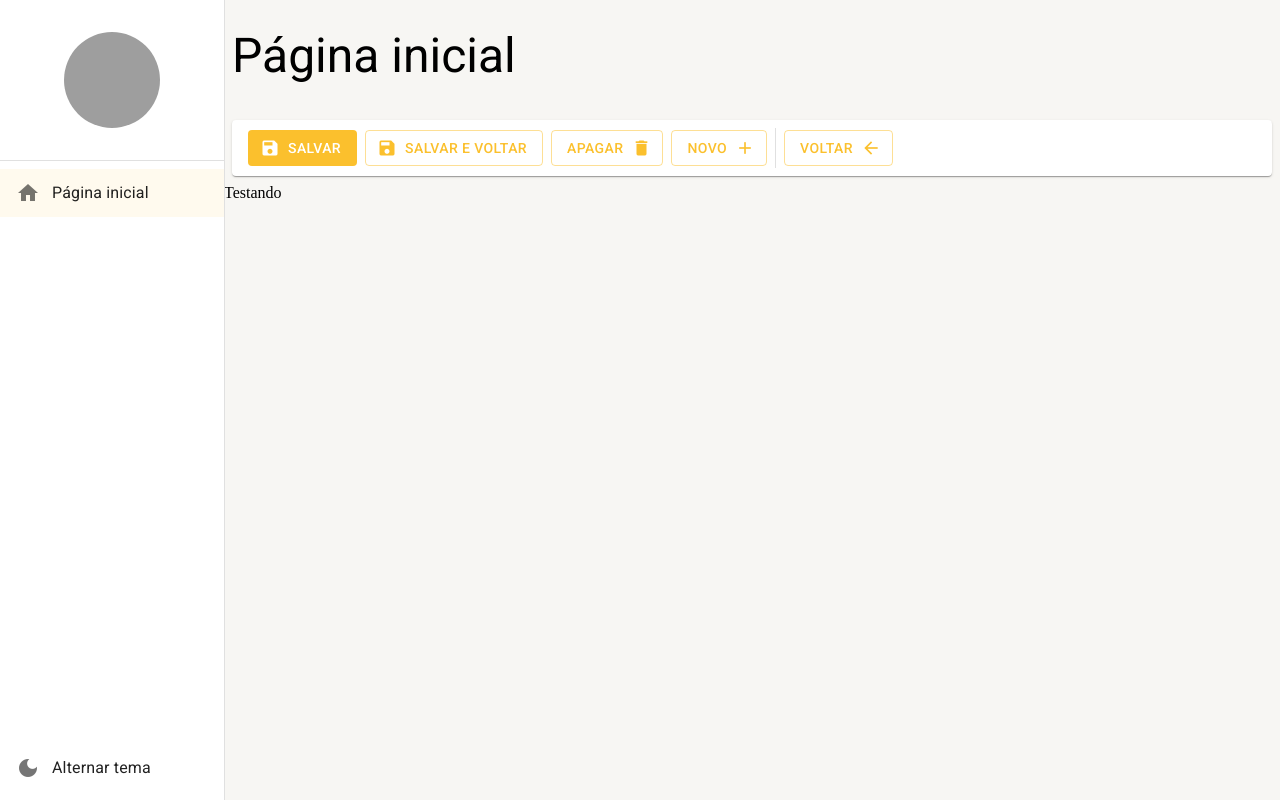
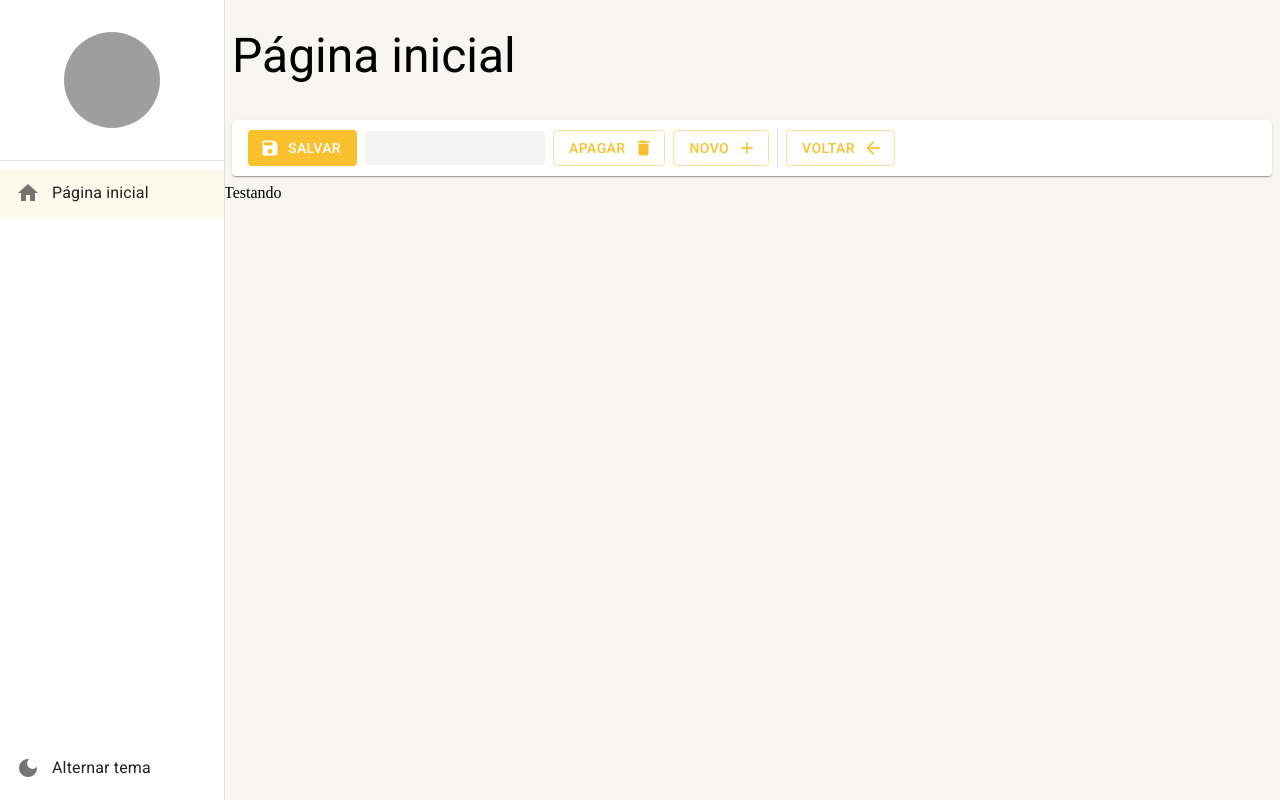
Before and after one commit to leandrorf/curso-react-materialui5-typescript, a React (Create React App) app in the folder youtube-curso-react-materialui-typescript/: page /pagina-inicial in a window 1280 px wide. Built offline with nearby package versions, Linux system fonts and the light colour scheme; grey boxes are pictures that could not be loaded.

Commit message:
Adicionado barra de ferramentas

```diff
--- a/youtube-curso-react-materialui-typescript/src/pages/dashboard/Dashboard.tsx
+++ b/youtube-curso-react-materialui-typescript/src/pages/dashboard/Dashboard.tsx
@@ -8,7 +8,8 @@ export const Dashboard = () => {
             titulo="Página inicial"
             barraDeFerramentas={(
                 <FerramentasDeDetalhe
-                    mostrarBotaoSalvarEVoltar
+                    mostrarBotaoSalvarEFechar
+                    mostrarBotaoSalvarEVoltarCarregando
                 />
             )}
         >
--- a/youtube-curso-react-materialui-typescript/src/shared/components/ferramentas-de-detalhe/FerramentasDeDetalhe.tsx
+++ b/youtube-curso-react-materialui-typescript/src/shared/components/ferramentas-de-detalhe/FerramentasDeDetalhe.tsx
@@ -1,4 +1,4 @@
-import { Box, Button, Divider, Icon, Paper, useTheme } from "@mui/material";
+import { Box, Button, Divider, Icon, Paper, Skeleton, useTheme } from "@mui/material";
 
 interface IFerramentasDeDetalheProps {
     textoBotaoNovo?: string;
@@ -6,8 +6,14 @@ interface IFerramentasDeDetalheProps {
     mostrarBotaoNovo?: boolean;
     mostrarBotaoVoltar?: boolean;
     mostrarBotaoApagar?: boolean;
-    mostrarBotaoSalvar?: boolean;
+    mostrarBotaoSalvarEFechar?: boolean;
     mostrarBotaoSalvarEVoltar?: boolean;
+
+    mostrarBotaoNovoCarregando?: boolean;
+    mostrarBotaoVoltarCarregando?: boolean;
+    mostrarBotaoApagarCarregando?: boolean;
+    mostrarBotaoSalvarEFecharCarregando?: boolean;
+    mostrarBotaoSalvarEVoltarCarregando?: boolean;
 
     aoClicarEmNovo?: () => void;
     aoClicarEmVoltar?: () => void;
@@ -22,8 +28,14 @@ export const FerramentasDeDetalhe: React.FC<IFerramentasDeDetalheProps> = ({
     mostrarBotaoNovo = true,
     mostrarBotaoVoltar = true,
     mostrarBotaoApagar = true,
-    mostrarBotaoSalvar = true,
+    mostrarBotaoSalvarEFechar = true,
     mostrarBotaoSalvarEVoltar = false,
+
+    mostrarBotaoNovoCarregando = false,
+    mostrarBotaoVoltarCarregando = false,
+    mostrarBotaoApagarCarregando = false,
+    mostrarBotaoSalvarEFecharCarregando = false,
+    mostrarBotaoSalvarEVoltarCarregando = false,
 
     aoClicarEmNovo,
     aoClicarEmVoltar,
@@ -46,7 +58,7 @@ export const FerramentasDeDetalhe: React.FC<IFerramentasDeDetalheProps> = ({
                 alignItems: 'center'
             }}
         >
-            {mostrarBotaoSalvar && (
+            {(mostrarBotaoSalvarEFechar && !mostrarBotaoSalvarEFecharCarregando) && (
                 <Button
                     color="primary"
                     disableElevation
@@ -58,7 +70,11 @@ export const FerramentasDeDetalhe: React.FC<IFerramentasDeDetalheProps> = ({
                 </Button>
             )}
 
-            {mostrarBotaoSalvarEVoltar && (
+            {mostrarBotaoSalvarEFecharCarregando && (
+                <Skeleton variant="rectangular" width={110} height={34} />
+            )}
+
+            {(mostrarBotaoSalvarEVoltar && !mostrarBotaoSalvarEVoltarCarregando) && (
                 <Button
                     color="primary"
                     disableElevation
@@ -70,7 +86,11 @@ export const FerramentasDeDetalhe: React.FC<IFerramentasDeDetalheProps> = ({
                 </Button>
             )}
 
-            {mostrarBotaoApagar && (
+            {mostrarBotaoSalvarEVoltarCarregando && (
+                <Skeleton variant="rectangular" width={180} height={34} />
+            )}
+
+            {(mostrarBotaoApagar && !mostrarBotaoApagarCarregando) && (
                 <Button
                     color="primary"
                     disableElevation
@@ -82,7 +102,11 @@ export const FerramentasDeDetalhe: React.FC<IFerramentasDeDetalheProps> = ({
                 </Button>
             )}
 
-            {mostrarBotaoNovo && (
+            {mostrarBotaoApagarCarregando && (
+                <Skeleton variant="rectangular" width={110} height={34} />
+            )}
+
+            {(mostrarBotaoNovo && !mostrarBotaoNovoCarregando) && (
                 <Button
                     color="primary"
                     disableElevation
@@ -96,7 +120,11 @@ export const FerramentasDeDetalhe: React.FC<IFerramentasDeDetalheProps> = ({
 
             <Divider variant="middle" orientation="vertical" />
 
-            {mostrarBotaoVoltar && (
+            {mostrarBotaoNovoCarregando && (
+                <Skeleton variant="rectangular" width={110} height={34} />
+            )}
+
+            {(mostrarBotaoVoltar && !mostrarBotaoVoltarCarregando) && (
                 <Button
                     color="primary"
                     disableElevation
@@ -107,6 +135,10 @@ export const FerramentasDeDetalhe: React.FC<IFerramentasDeDetalheProps> = ({
                     Voltar
                 </Button>
             )}
+
+            {mostrarBotaoVoltarCarregando && (
+                <Skeleton variant="rectangular" width={110} height={60} />
+            )}
         </Box>
     );
 }
```
Also changed, not shown: 2 other files (tests, documents, lock files or other folders).
